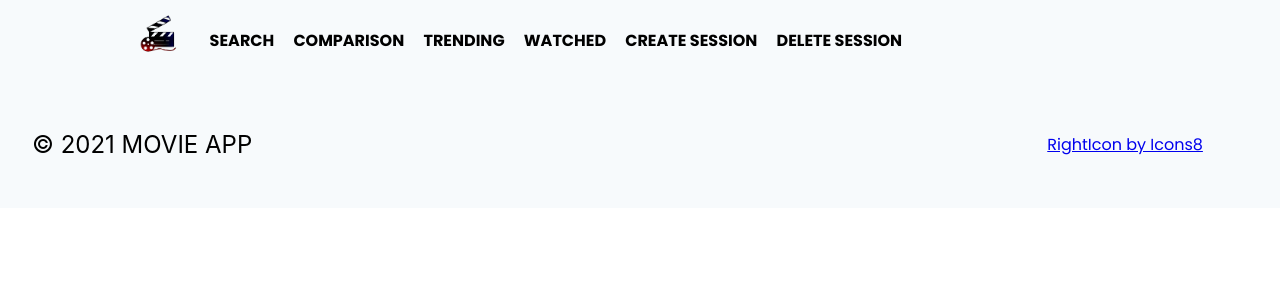
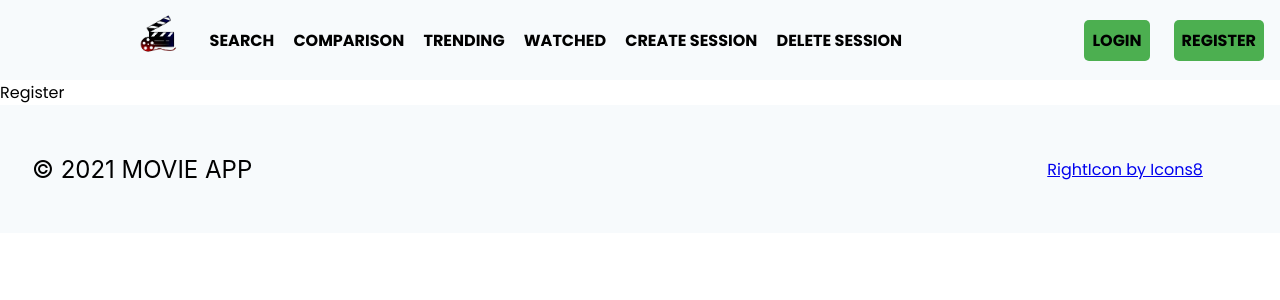
Before and after one commit to theishanbh/CineClash, a React (Create React App) app: page /register in a window 1280 px wide. Shown: the top 300 px of the page. Built offline with nearby package versions, Linux system fonts and the light colour scheme.

Commit message:
progress

```diff
--- a/src/App.js
+++ b/src/App.js
@@ -12,6 +12,8 @@ import Trending from "./pages/Trending/Trending";
 import Watched from "./pages/Watched/Watched";
 import CreateSession from "./pages/CreateSession/CreateSession";
 import DeleteSession from "./pages/DeleteSession/DeleteSession";
+import Login from "./pages/Login/Login";
+import Register from "./pages/Register/Register";
 
 
 function App() {
@@ -27,6 +29,8 @@ function App() {
             <Route path='/watched' element={<Watched/>} />
             <Route path='/createsession' element={<CreateSession/>} />
             <Route path='/deletesession' element={<DeleteSession/>} />
+            <Route path='/login' element={<Login/>} />
+            <Route path='/register' element={<Register/>} />
           </Routes>
           <Footer></Footer>
         </div>
--- a/src/components/Topbar/Topbar.jsx
+++ b/src/components/Topbar/Topbar.jsx
@@ -18,6 +18,15 @@ function Topbar() {
                         <li> <Link to="/deletesession"> DELETE SESSION</Link></li>
                     </ul>
                 </div>
+                <div className="topbar__right__navbar">
+
+                </div>
+            </div>
+            <div className="topbar__right__section">
+                <ul>
+                    <li> <Link to="/login"> LOGIN</Link></li>
+                    <li> <Link to="/register"> REGISTER</Link></li>
+                </ul>
             </div>
         </div>
     )
--- a/src/components/Topbar/topbar.scss
+++ b/src/components/Topbar/topbar.scss
@@ -11,6 +11,7 @@
     .topbar__left__section{
         margin-left: 8.5rem;
         display: flex;
+        justify-content: space-between;
         align-items: center;
         .topbar__img__container{
             margin: auto 0px;
@@ -47,5 +48,75 @@
                 }
             }
         }
+        .topbar__right__navbar{
+            margin-left: auto;
+            ul{
+                display: flex;
+                list-style: none;
+                padding: 0px 1rem;
+                li{
+                    a{
+                        padding: 0.6rem;
+                        font-family: 'Poppins', sans-serif;
+                        font-weight: bolder;
+                        font-size: 1rem;
+                        text-decoration: none;
+                        color: black;
+                        transition: all 0.3s ease;
+                        &:link {
+                            color: black;
+                        }
+                        &:hover {
+                            color: rgb(143, 89, 204);
+                            text-decoration: underline;
+                            text-underline-offset: 0.5rem;
+                        }
+                        &:active {
+                            color: rgb(143, 89, 204);
+                        }
+                    }
+                }
+            }
+        }
     }
+    .topbar__right__section{
+        display: flex;
+        justify-content: space-between;
+        align-items: center;
+        margin-left: auto;
+        ul{
+            display: flex;
+            list-style: none;
+            padding: 0px 1rem;
+            li{
+                a{
+                    background-color: #4CAF50; /* Green */
+                    border-radius: 5px;
+                    color: white;
+                    padding: 15px 32px;
+                    text-align: center;
+                    text-decoration: none;
+                    display: inline-block;
+                    font-size: 1rem;
+                    padding: 0.5rem;
+                    font-family: 'Poppins', sans-serif;
+                    font-weight: bolder;
+                    color: white;
+                    margin-left: 1.5rem;
+                    &:link {
+                        color: black;
+                    }
+                    &:hover {
+                        color: rgb(143, 89, 204);
+                        text-decoration: underline;
+                        text-underline-offset: 0.5rem;
+                    }
+                    &:active {
+                        color: rgb(143, 89, 204);
+                    }
+                }
+            }
+        }
+    }
+
 }
--- /dev/null
+++ b/src/pages/Login/Login.jsx
@@ -0,0 +1,15 @@
+import './login.scss'
+
+const Login = () => {
+  return (
+    <div>
+        <div>
+            <form>
+
+            </form>
+        </div>
+    </div>
+  )
+}
+
+export default Login
--- /dev/null
+++ b/src/pages/Register/Register.jsx
@@ -0,0 +1,9 @@
+import './register.scss'
+
+const Register = () => {
+  return (
+    <div>Register</div>
+  )
+}
+
+export default Register
```
Also changed, not shown: src/pages/Login/login.scss (added), src/pages/Register/register.scss (added), 1 other file (tests, documents, lock files or other folders).
